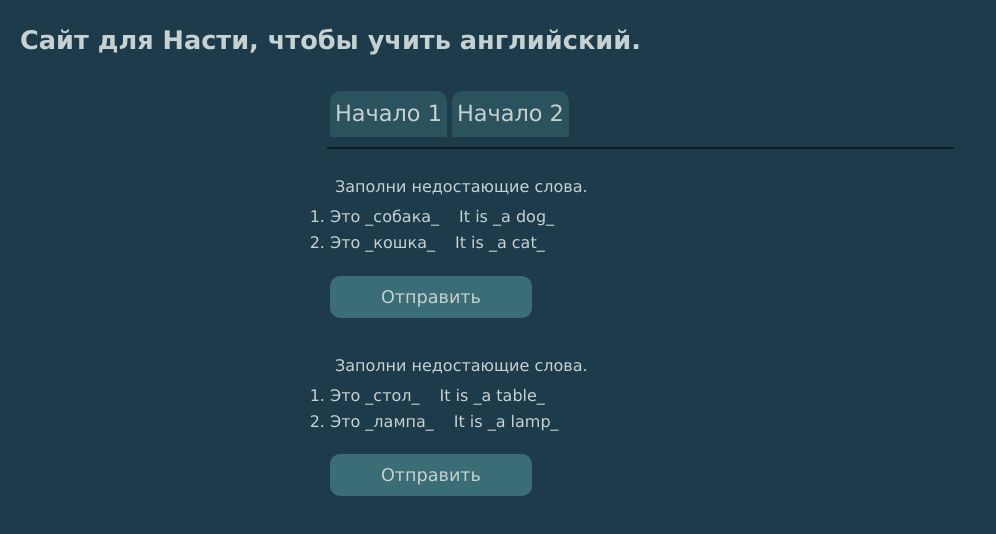
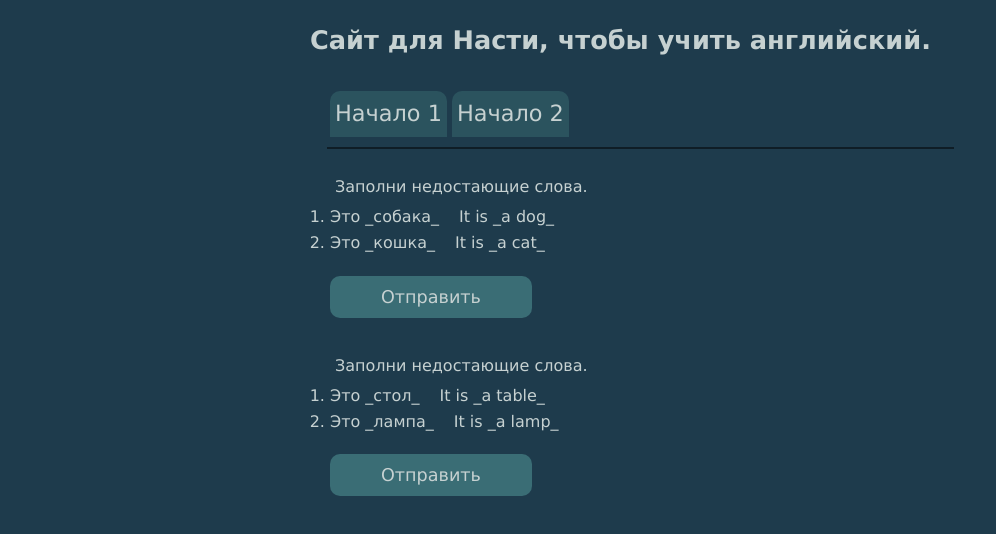
Before and after one commit to MighteeCactus/NastyaLearns, a plain HTML site: page index.html in a window 1280 px wide. Shown: the whole page, without its empty margins (0-996 px from the left). Drawn offline with Linux system fonts and the light colour scheme.

Commit message:
some fixes

```diff
--- a/css/style.css
+++ b/css/style.css
@@ -54,7 +54,9 @@ body {
 }
 
 .header {
+    max-width: var(--w);
     padding: 20px;
+    margin: 0 auto;
     margin-bottom: 10px;
 }
 
--- a/index.html
+++ b/index.html
@@ -6,8 +6,8 @@
           content="width=device-width, user-scalable=no, initial-scale=1.0, maximum-scale=1.0, minimum-scale=1.0">
     <meta http-equiv="X-UA-Compatible" content="ie=edge">
     <meta property="og:title" content="Nastya Learns English">
-    <meta property="og:type" content="">
-    <meta property="og:url" content="">
+    <meta property="og:type" content="Education!">
+    <meta property="og:url" content="https://nastya-learns.netlify.app">
     <meta property="og:image" content="">
     <meta property="og:image:alt" content="">
     <link rel="icon" href="/favicon.ico" sizes="any">
@@ -25,20 +25,10 @@
 
 <main class="content">
     <ul class="tab-header tab-header-flex">
-<!--        <li class="tab-active">Начало 1</li>-->
-<!--        <li>Начало 2</li>-->
+        <!-- headers go here-->
     </ul>
     <div class="sep"></div>
-<!--    <section class="tab">-->
-<!--        <form name="workbook" netlify>-->
-<!--            <input hidden id="section" name="section" type="text" value="Начало 1"/>-->
-<!--            <ul class="question">-->
-<!--                <li><span class="ru">Я кошка.</span><span class="eng">I am a <qu>cat</qu>.</span></li>-->
-<!--                <li><span class="ru">Это собака.</span><span class="eng">It is a <label for="v1" class="visually-hidden"></label><input id="v1" name="v1" type="text" maxlength="20"/><input hidden id="answer" name="answer" type="text"/>.</span></li>-->
-<!--            </ul>-->
-<!--            <button type="submit">Отправить</button>-->
-<!--        </form>-->
-<!--    </section>-->
+    <!-- sections go here-->
 </main>
 
 <template id="form">
```
